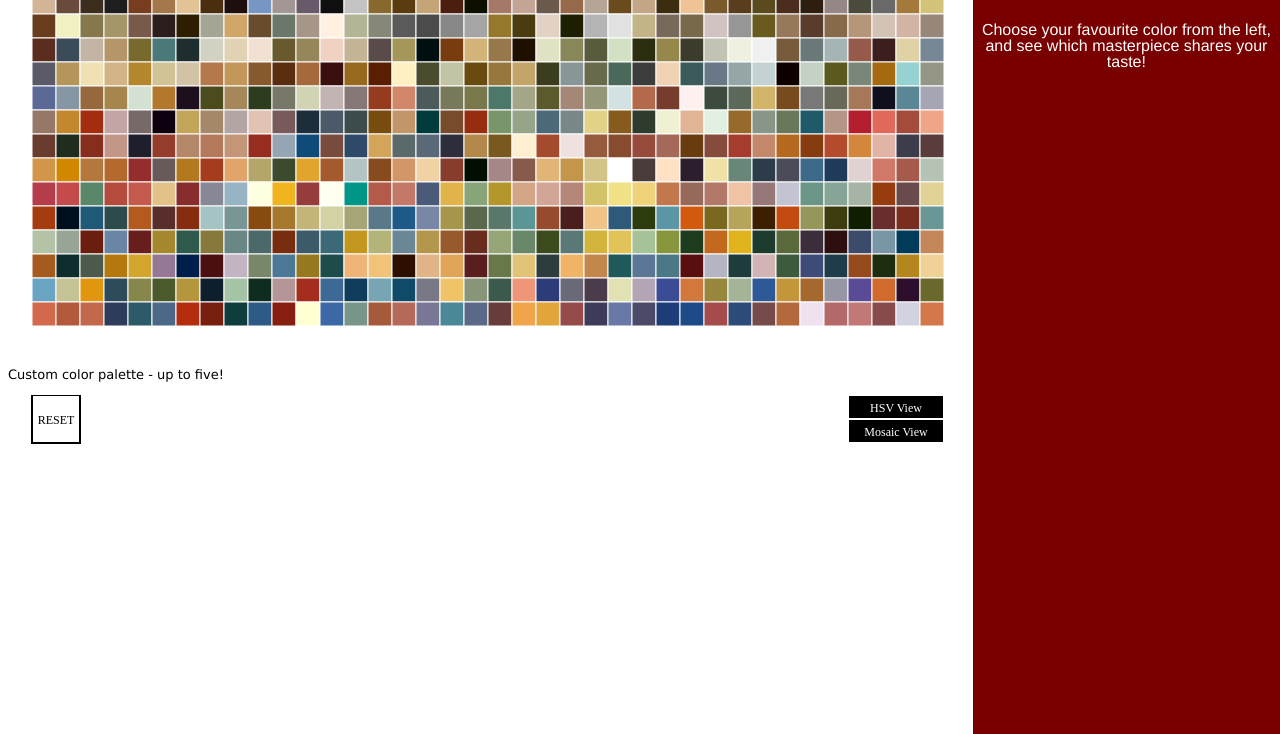
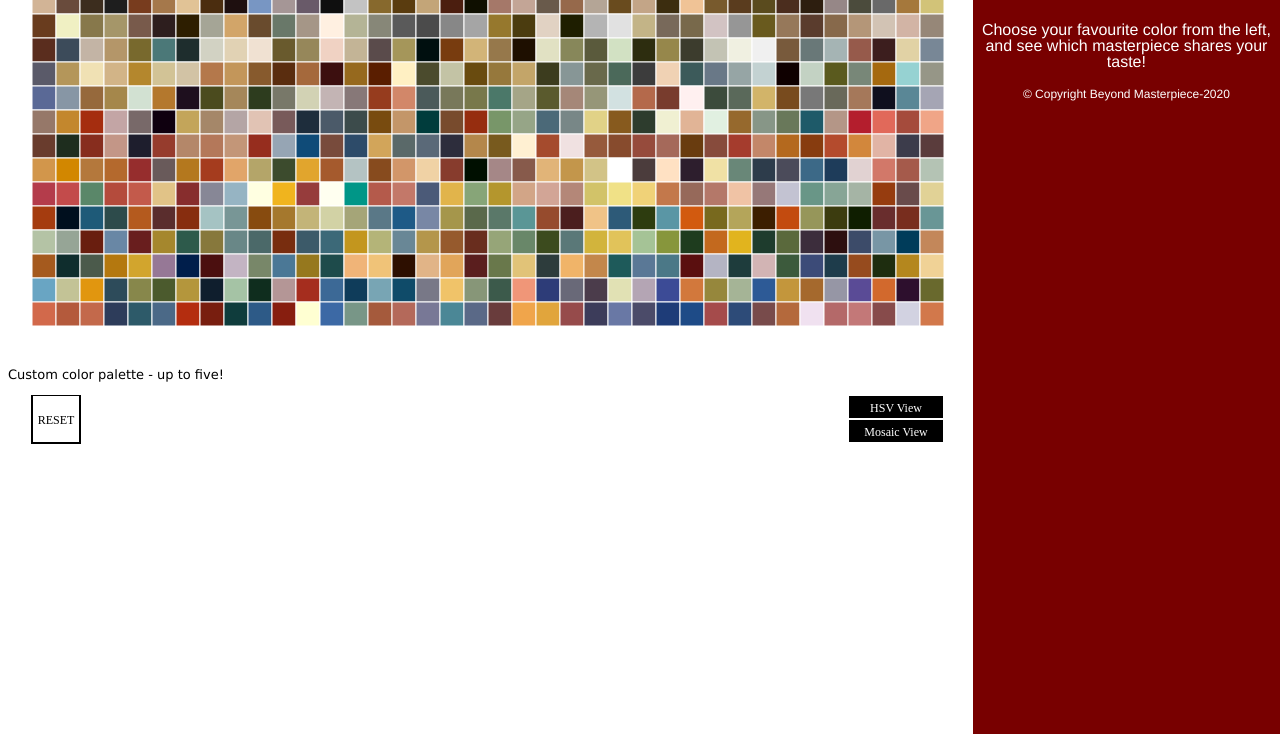
Before and after one commit to qianqwan/6.894_A4, a plain HTML site: page index.html in a window 1280 px wide. Shown: the part 66-800 px from the top of the page. Drawn offline with Linux system fonts and the light colour scheme.

Commit message:
Update index.html

```diff
--- a/index.html
+++ b/index.html
@@ -50,6 +50,9 @@
             <p style ="color:rgba(255,255,255,1);
             font-family:'Franklin Gothic Medium', 'Arial Narrow', Arial, sans-serif; text-align: center; ">
             Choose your favourite color from the left, <br>and see which masterpiece shares your taste! </p>
+            <p style ="color:rgba(255,255,255,1); font-size:12px;
+            font-family:'Franklin Gothic Medium', 'Arial Narrow', Arial, sans-serif; text-align: center; ">
+            © Copyright Beyond Masterpiece-2020</p>
         </div>
         <div id = "imgTooltipCon">
         </div>
```
